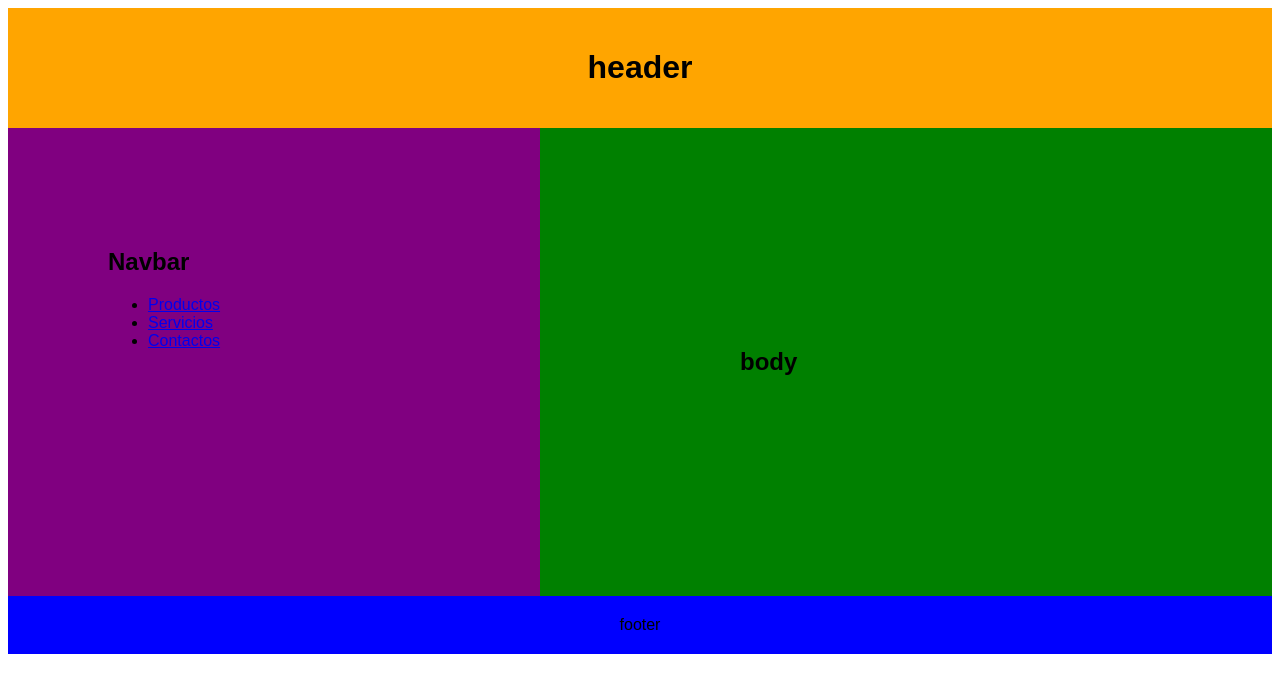
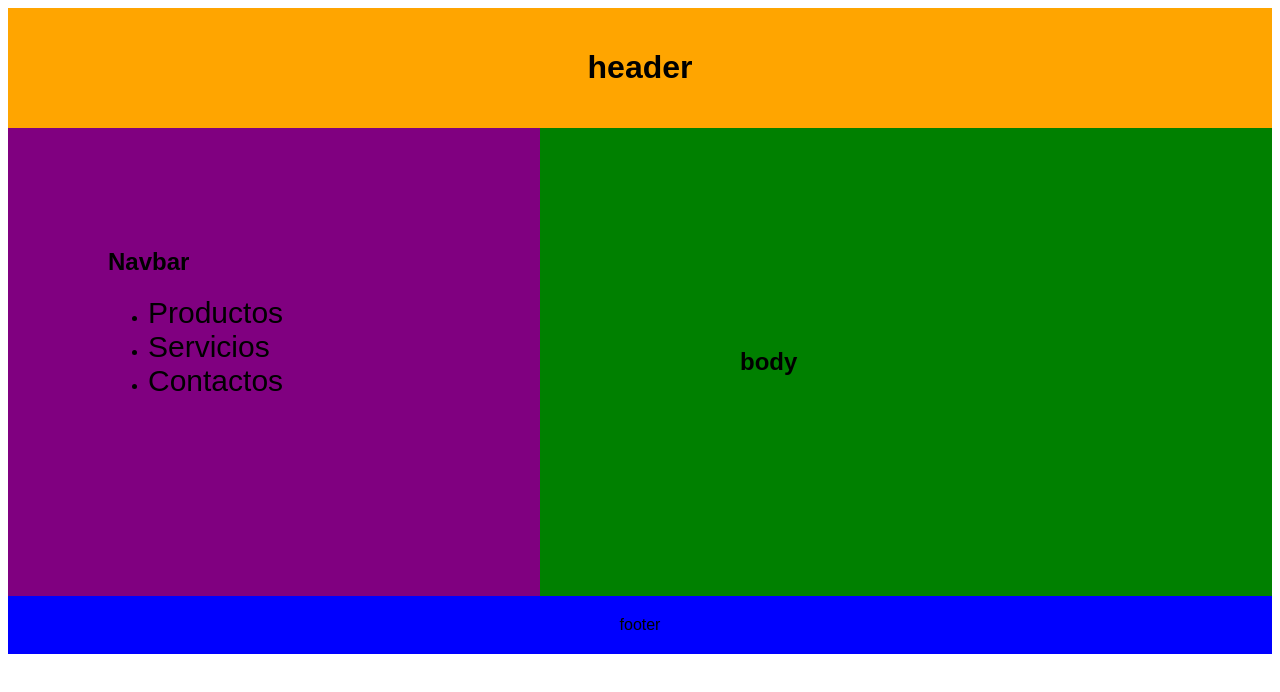
Before and after one commit to jonathan470/13365-252-The_Bloodline, a plain HTML site: page Sesion 4/landing/index.html in a window 1280 px wide. Drawn offline with Linux system fonts and the light colour scheme.

Commit message:
activida en clase

```diff
--- a/Sesion 4/landing/styles.css
+++ b/Sesion 4/landing/styles.css
@@ -36,3 +36,8 @@ main {
     padding: 20px;
     text-align: center;
 }
+a {
+    color: black;
+    font-size: 30px;
+    text-decoration: none;
+}
```
